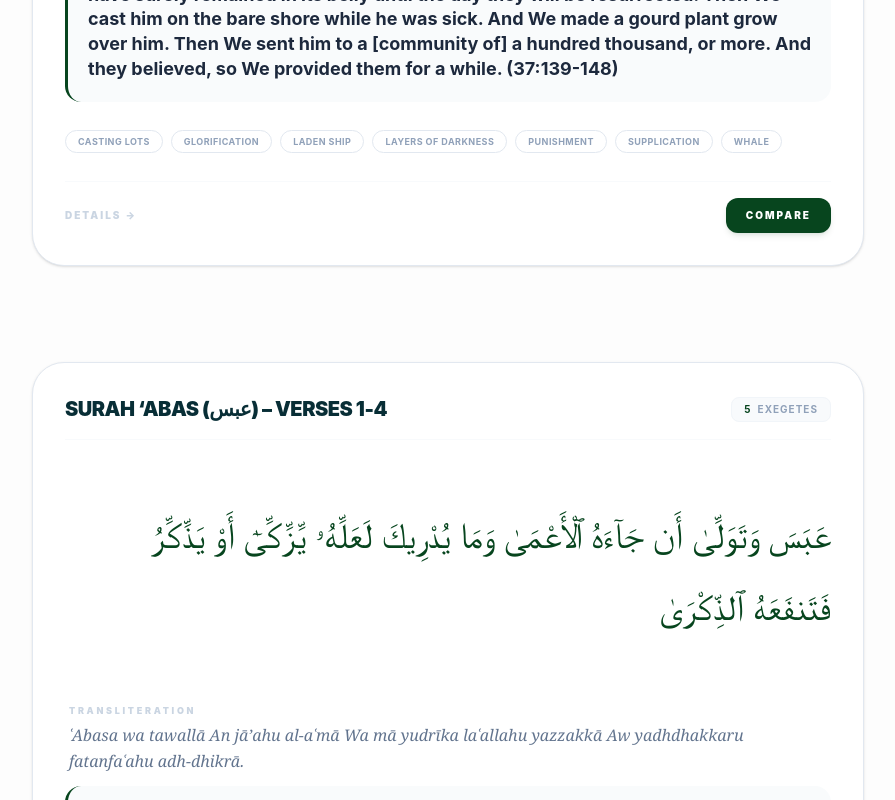
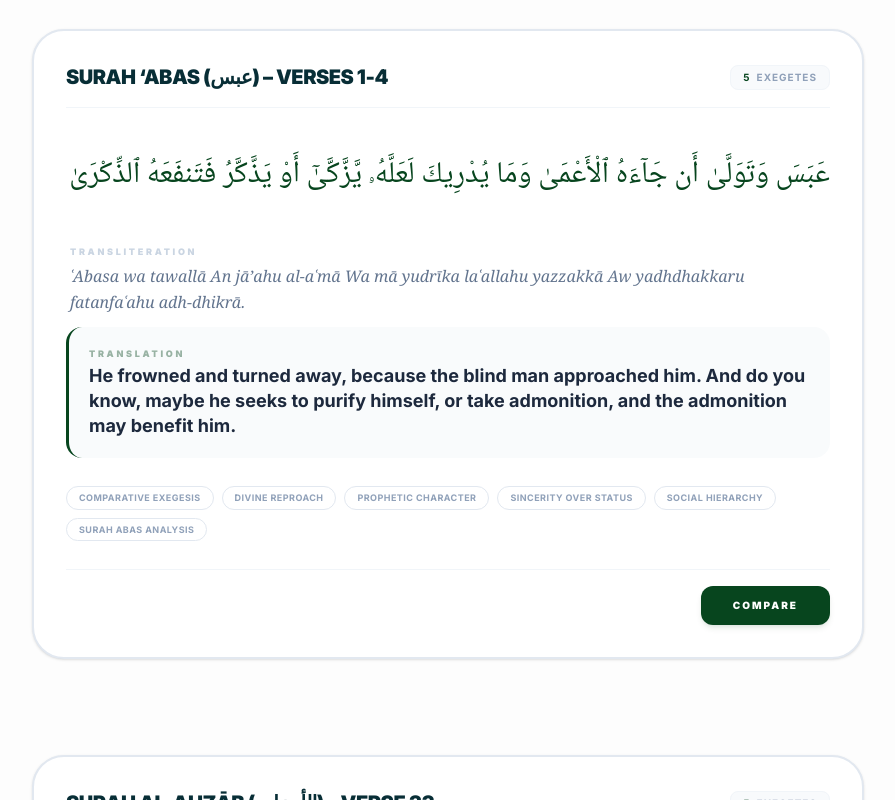
Before and after one commit to alyyissa/TafsirCompare, a Next.js app: page /verses in a window 1280 px wide. Shown: the part 1620-2420 px from the top of the page, without its empty margins (368-1263 px from the left). Built offline with nearby package versions, Linux system fonts and the light colour scheme.

Commit message:
Finished the verses/[slug] page.js

```diff
--- a/components/subComponent/VerseCard.jsx
+++ b/components/subComponent/VerseCard.jsx
@@ -12,10 +12,9 @@ const VerseCard = ({
   interpretersCount,
 }) => {
   return (
-    <div className="bg-white rounded-[2rem] border border-slate-200 p-6 md:p-8 shadow-sm hover:border-primary/30 transition-all duration-300 w-full max-w-4xl mx-auto flex flex-col gap-5">
+    <div className="bg-white rounded-[2rem] border-2 border-slate-200 p-6 md:p-8 shadow-sm hover:border-primary/30 transition-all duration-300 w-full max-w-4xl mx-auto flex flex-col gap-5">
 
-      {/* Header: Title and Exegetes Count */}
-      <div className="flex justify-between items-center border-b border-slate-50 pb-4">
+      <div className="flex justify-between items-center border-b border-slate-100 pb-4">
         <h2 className="text-lg md:text-xl font-black text-coprimary uppercase tracking-tight">
           {title}
         </h2>
@@ -25,20 +24,16 @@ const VerseCard = ({
         </div>
       </div>
 
-      {/* Body: Arabic Verse */}
-      <div className="pt-10 pb-10">
+      <div className="py-6">
         <p
           dir="rtl"
-          className="text-3xl md:text-4xl text-right text-primary leading-[1.8] md:leading-[2]"
-          style={{ fontFamily: "'Amiri', 'Scheherazade New', serif" }}
+          className="text-2xl md:text-3xl text-right text-primary leading-relaxed font-arabic"
         >
           {arabicVerse}
         </p>
       </div>
 
-      {/* Transliteration & Translation Group */}
       <div className="flex flex-col gap-3">
-        {/* Transliteration: Now placed above translation */}
         <div className="px-1">
           <h4 className="text-[9px] font-black uppercase tracking-[0.3em] text-slate-300 mb-1">Transliteration</h4>
           <p className="text-sm md:text-base italic text-slate-500 font-serif leading-relaxed">
@@ -46,7 +41,6 @@ const VerseCard = ({
           </p>
         </div>
 
-        {/* English Translation */}
         <div className="bg-slate-50/80 p-5 rounded-2xl border-l-[3px] border-primary">
           <h4 className="text-[9px] font-black uppercase tracking-[0.3em] text-primary/40 mb-1 text-left">Translation</h4>
           <p className="text-slate-800 text-md md:text-lg leading-snug font-bold">
@@ -55,7 +49,6 @@ const VerseCard = ({
         </div>
       </div>
 
-      {/* Footer: Themes (Small rounded divs) */}
       <div className="flex flex-wrap gap-2 py-2">
         {themes && themes.map((theme, index) => (
           <div
@@ -67,18 +60,10 @@ const VerseCard = ({
         ))}
       </div>
 
-      {/* Action Footer: Compact Buttons */}
-      <div className="flex items-center justify-between pt-4 border-t border-slate-50">
+      <div className="flex items-center justify-end pt-4 border-t border-slate-100">
         <Link
           href={`/verses/${slug}`}
-          className="text-[10px] font-black uppercase tracking-[0.2em] text-slate-300 hover:text-primary transition-colors"
-        >
-          Details →
-        </Link>
-
-        <Link
-          href={`/compare/${slug}`}
-          className="px-5 py-2.5 bg-primary text-white rounded-xl text-[10px] font-black uppercase tracking-[0.2em] hover:bg-hover transition-all shadow-md shadow-primary/10"
+          className="px-8 py-3 bg-primary text-white rounded-xl text-[10px] font-black uppercase tracking-[0.2em] hover:bg-hover transition-all shadow-md shadow-primary/10"
         >
           Compare
         </Link>
--- a/src/app/globals.css
+++ b/src/app/globals.css
@@ -1,7 +1,9 @@
 @import "tailwindcss";
 
+@theme {
+  --font-sans: var(--font-inter);
+  --font-arabic: var(--font-noto-arabic);
 
-@theme {
   --color-primary: #07451e;
   --color-coprimary: #082e36;
   --color-hover: #09612a;
@@ -13,5 +15,11 @@
 }
 
 .swiper-pagination-bullet-active {
-  background: #07451e !important;
+  background: var(--color-primary) !important;
 }
+
+@layer base {
+  body {
+    @apply bg-[#fdfdfd] text-slate-900 antialiased;
+  }
+}
--- a/src/app/layout.js
+++ b/src/app/layout.js
@@ -1,6 +1,19 @@
+import { Inter, Noto_Naskh_Arabic } from "next/font/google";
 import Footer from "../../components/home/Footer";
 import Navbar from "../../components/home/Navbar";
 import "./globals.css";
+
+const inter = Inter({
+  subsets: ["latin"],
+  variable: "--font-inter",
+});
+
+const notoArabic = Noto_Naskh_Arabic({
+  subsets: ["arabic"],
+  weight: ["400", "700"],
+  variable: "--font-noto-arabic",
+});
+
 export const metadata = {
   title: "TafseerCompare",
   description: "Comparative study of Quranic Exegesis",
@@ -10,10 +23,11 @@ export const metadata = {
     apple: "/images/logo.png",
   },
 };
+
 export default function RootLayout({ children }) {
   return (
-    <html lang="en">
-      <body>
+    <html lang="en" className={`${inter.variable} ${notoArabic.variable}`}>
+      <body className="antialiased font-sans">
         <Navbar />
         {children}
         <Footer />
--- a/src/app/verses/[slug]/page.js
+++ b/src/app/verses/[slug]/page.js
@@ -52,115 +52,87 @@ export default async function VerseDetailPage({ params }) {
   const { slug } = await params;
   const verse = await getVerseData(slug);
 
-  if (!verse) {
-    return (
-      <div className="min-h-screen flex items-center justify-center font-bold uppercase tracking-widest text-red-500">
-        Entry Not Found
-      </div>
-    );
-  }
+  if (!verse) return <div className="min-h-screen flex items-center justify-center font-black uppercase tracking-widest text-red-500">Entry Not Found</div>;
 
   return (
-    <main className="min-h-screen pt-32 pb-24 bg-slate-50 text-slate-900">
-      <div className="px-4 md:px-8 max-w-5xl mx-auto space-y-10">
+    <main className="min-h-screen pt-24 pb-32 bg-[#f8fafc] text-slate-900">
+      <div className="w-full px-3 sm:px-4 md:px-11 lg:px-13 xl:px-12 2xl:px-16 space-y-8">
 
-        <section className="bg-white border border-slate-200 rounded-3xl p-8 md:p-12 shadow-sm mb-10">
-
-          <div className="my-6">
-          <Link
-            href="/verses"
-            className="inline-flex items-center text-xs font-bold uppercase tracking-widest text-primary hover:text-coprimary transition-colors"
-          >
+        <header className="bg-white border border-slate-200 rounded-[2rem] p-8 md:p-12 shadow-sm w-full">
+          <Link href="/verses" className="text-[10px] font-black uppercase tracking-[0.3em] text-primary hover:text-hover mb-6 block transition-all">
             ← Back to library
           </Link>
-          </div>
-          <h1 className="text-4xl md:text-6xl font-black tracking-tight text-primary mb-6 leading-tight">
+          <h1 className="text-3xl md:text-5xl font-black tracking-tight text-coprimary uppercase leading-tight mb-4">
             {verse.title}
           </h1>
-
-          <div className="h-1.5 w-20 bg-primary rounded-full mb-8"></div>
-
-          <p className="text-slate-600 text-lg md:text-xl leading-relaxed">
+          <div className="h-1.5 w-[30%] bg-primary rounded-full mb-6"></div>
+          <p className="text-slate-600 text-base md:text-lg leading-relaxed font-medium w-full">
             {verse.contextSignificance}
           </p>
+        </header>
 
-          {verse.themes && verse.themes.length > 0 && (
-            <div className="mt-8 flex flex-wrap gap-2">
-              {verse.themes.map((theme, i) => (
-                <span key={i} className="bg-primary/10 text-primary text-xs font-bold uppercase tracking-wider px-4 py-2 rounded-full">
-                  {theme}
-                </span>
-              ))}
-            </div>
-          )}
-        </section>
-
-        <section className="bg-white border border-slate-200 rounded-3xl p-8 md:p-16 shadow-sm flex flex-col items-center justify-center text-center my-10">
-          <h2 className="text-xs font-black uppercase tracking-[0.3em] text-slate-400 mb-8 my-8">
-            Original Scripture
-          </h2>
-          <div className="text-4xl md:text-6xl leading-[1.8] text-primary font-arabic" dir="rtl">
+        <section className="bg-white border border-slate-200 p-10 md:p-16 rounded-[2.5rem] text-center shadow-md w-full">
+          <h2 className="text-[9px] font-black uppercase tracking-[0.4em] text-primary/40 mb-8">Original Scripture</h2>
+          <div className="text-3xl leading-[1.7] text-primary font-arabic">
             {verse.arabicVerse}
           </div>
         </section>
 
-        <div className="grid grid-cols-1 md:grid-cols-2 gap-10">
-          <section className="bg-white border border-slate-200 rounded-3xl p-8 md:p-10 shadow-sm">
-            <h2 className="text-xs font-black uppercase tracking-[0.3em] text-coprimary mb-6 flex items-center gap-3">
-              <span className="w-2 h-2 bg-red-500 rounded-full shrink-0"></span>
+        <section className="bg-white border border-slate-200 rounded-[2rem] overflow-hidden shadow-sm w-full">
+          <div className="p-8 md:p-14 space-y-10">
+            <div className="space-y-4">
+              <h3 className="text-xs font-black uppercase tracking-[0.3em] text-coprimary flex items-center gap-3">
+                <span className="w-2 h-2 bg-primary rounded-full shrink-0"></span>
+                Transliteration
+              </h3>
+              <p className="text-slate-500 italic text-lg md:text-xl leading-relaxed font-serif pl-6 border-l-2 border-slate-100">
+                {verse.transliteration}
+              </p>
+            </div>
+
+            <div className="h-px bg-slate-100 w-full"></div>
+
+            <div className="space-y-4">
+              <h3 className="text-xs font-black uppercase tracking-[0.3em] text-coprimary flex items-center gap-3">
+                <span className="w-2 h-2 bg-primary rounded-full shrink-0"></span>
                 English Translation
-            </h2>
-            <p className="text-xl md:text-2xl font-medium text-slate-800 leading-relaxed">
+              </h3>
+              <p className="text-slate-900 text-xl font-bold leading-snug pl-6 border-l-2 border-primary/20">
                 {verse.translation}
               </p>
+            </div>
+          </div>
         </section>
 
-          <section className="bg-white border border-slate-200 rounded-3xl p-8 md:p-10 shadow-sm">
-            <h2 className="text-xs font-black uppercase tracking-[0.3em] text-coprimary mb-6 flex items-center gap-3">
-              <span className="w-2 h-2 bg-slate-300 rounded-full shrink-0"></span>
-              Transliteration
-            </h2>
-            <p className="text-lg text-slate-500 italic font-serif leading-relaxed">
-              {verse.transliteration}
-            </p>
-          </section>
+        <section className="space-y-6 w-full">
+          <div className="flex items-center gap-4 px-2">
+            <h2 className="text-lg font-black uppercase tracking-widest text-coprimary">Exegetical Lockers</h2>
+            <div className="flex-1 h-px bg-slate-200"></div>
           </div>
 
-        {verse.exegetes && verse.exegetes.length > 0 && (
-          <div className="pt-6">
-            <h2 className="text-2xl font-bold uppercase text-primary px-4 my-6">
-              Exegetical Commentary
-            </h2>
-
-            <div className="grid grid-cols-1 md:grid-cols-2 gap-6">
+          <div className="grid grid-cols-1 gap-6 w-full">
             {verse.exegetes.map((item, i) => (
-                <section key={i} className="bg-white border border-slate-200 p-8 rounded-3xl shadow-sm hover:shadow-md hover:border-primary/30 transition-all flex flex-col h-full">
-                  <div className="mb-5 pb-5 border-b border-slate-100">
-                    <span className="text-[10px] font-black uppercase tracking-widest text-primary mb-2 block">
-                      Source {i + 1}
-                    </span>
-                    <h3 className="text-2xl font-bold text-coprimary">
-                      {item.name}
-                    </h3>
+              <div key={i} className="bg-white border border-slate-200 p-8 md:p-12 rounded-[2rem] hover:border-primary/30 transition-all group shadow-sm w-full">
+                <div className="flex flex-col md:flex-row gap-8">
+                  <div className="md:w-1/4">
+                    <span className="text-[10px] font-black uppercase tracking-widest text-primary mb-2 block">Source {i + 1}</span>
+                    <h4 className="text-xl font-black text-coprimary leading-tight uppercase tracking-tighter">{item.name}</h4>
                   </div>
-
-                  <div className="grow">
-                    <p className="text-slate-700 text-lg leading-relaxed my-6">
+                  <div className="md:w-3/4">
+                    <p className="text-slate-700 text-lg leading-relaxed font-medium border-l-2 pl-8 border-primary/30 ">
                       {item.text}
                     </p>
                   </div>
-                </section>
+                </div>
+              </div>
             ))}
           </div>
-          </div>
-        )}
+        </section>
 
         {verse.criticalAnalysis && (
-          <section className="bg-coprimary text-white border border-coprimary rounded-3xl p-8 md:p-12 shadow-lg mt-10">
-            <h2 className="text-xs font-black uppercase tracking-[0.3em] text-primary mb-6">
-              Synthesis & Analysis
-            </h2>
-            <p className="text-xl md:text-2xl font-medium leading-relaxed italic opacity-90">
+          <section className="bg-gradient-to-br from-primary to-coprimary p-10 md:p-16 rounded-[2.5rem] text-white shadow-xl w-full">
+            <h2 className="text-lg font-black uppercase tracking-[0.2em] text-white mb-6">Synthesis & Analysis</h2>
+            <p className="text-lg md:text-2xl font-bold leading-snug tracking-tight italic">
               "{verse.criticalAnalysis.replace(/^"|"$/g, '')}"
             </p>
           </section>
```
Lines whose indentation alone changed are shown as unchanged.
